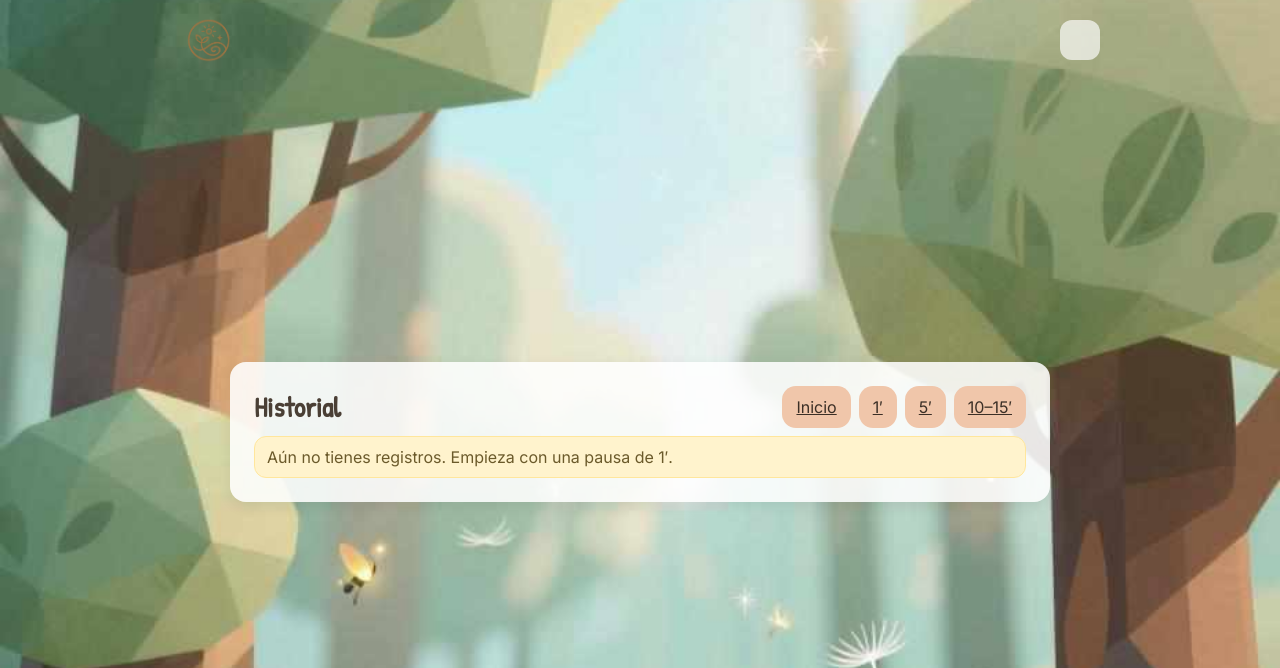
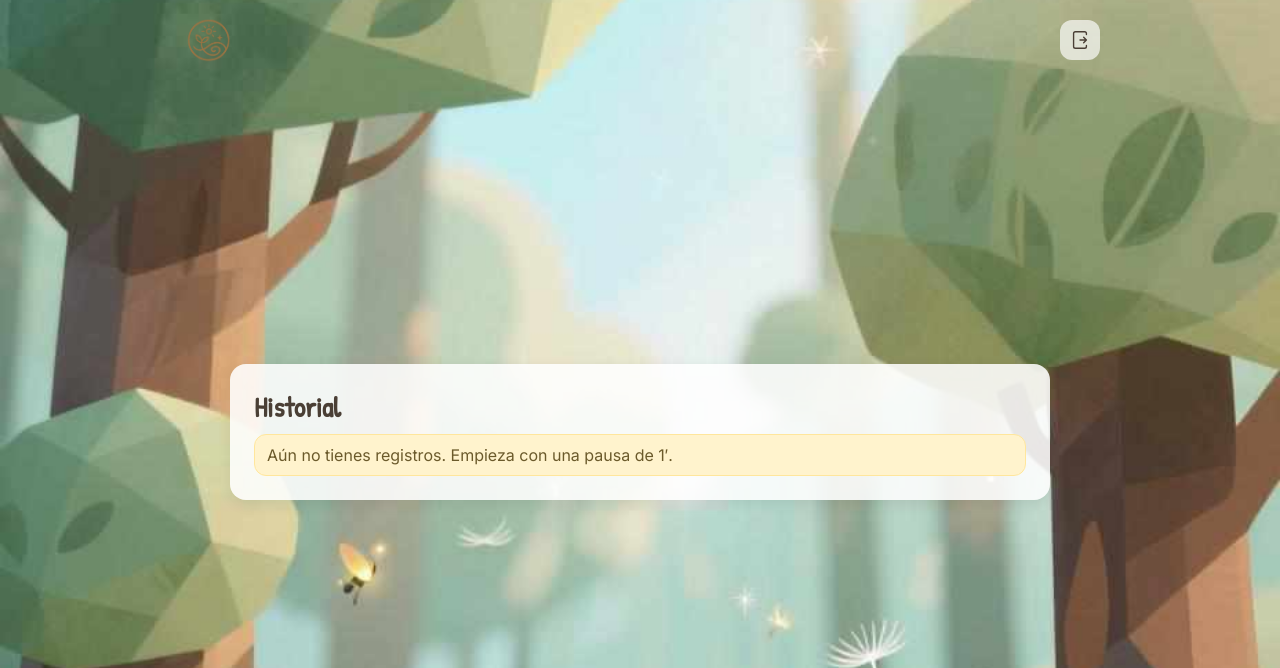
Before and after one commit to dvdgp9/behappier, a PHP site: page /history.php in a window 1280 px wide. Shown: the top 668 px of the page. Run offline with PHP 8.4, Linux system fonts and the light colour scheme; the visitor is signed in with stand-in values (Sample User, id 1); data that the repository does not hold is empty; some libraries are stand-ins or nearby versions.

Commit message:
Cambios de estilo 2

```diff
--- a/assets/styles.css
+++ b/assets/styles.css
@@ -33,6 +33,7 @@ small.help{color:#7d746b}
 .icon-btn{display:inline-flex; align-items:center; justify-content:center; width:40px; height:40px; border-radius:12px; color:var(--ink); background:#ffffffaa; text-decoration:none; transition:transform var(--motion), box-shadow var(--motion)}
 .icon-btn:hover{transform:translateY(-1px); box-shadow:0 6px 16px rgba(0,0,0,.12)}
 .icon-btn i{font-size:20px; line-height:1}
+.icon-btn svg{width:22px; height:22px; display:block}
 
 /* Floating Action Button (bottom-right) */
 .fab{position:fixed; right:20px; bottom:20px; z-index:1000; width:52px; height:52px; border-radius:16px; display:flex; align-items:center; justify-content:center; background:var(--ink); color:#fff; text-decoration:none; box-shadow:var(--shadow); transition:transform var(--motion), box-shadow var(--motion)}
--- a/history.php
+++ b/history.php
@@ -19,12 +19,6 @@ $rows = $st->fetchAll();
     <div class="card" style="width:min(820px,100%)">
       <div style="display:flex; justify-content:space-between; align-items:center; gap:8px; margin-bottom:8px">
         <h1 class="h1" style="margin:0">Historial</h1>
-        <div style="display:flex; gap:8px">
-          <a class="btn secondary" href="home.php">Inicio</a>
-          <a class="btn secondary" href="task.php?d=1">1′</a>
-          <a class="btn secondary" href="task.php?d=5">5′</a>
-          <a class="btn secondary" href="task.php?d=10">10–15′</a>
-        </div>
       </div>
 
       <?php if (!$rows): ?>
--- a/partials/head.php
+++ b/partials/head.php
@@ -17,7 +17,12 @@ declare(strict_types=1);
   <div class="container header-inner">
     <img src="assets/brand/Logo-behappier.png" alt="behappier" class="logo" width="140" height="auto">
     <?php if (function_exists('current_user_id') && current_user_id()): ?>
-      <a href="logout.php" class="icon-btn" aria-label="Cerrar sesión" title="Cerrar sesión"><i class="iconoir-logout"></i></a>
+      <a href="logout.php" class="icon-btn" aria-label="Cerrar sesión" title="Cerrar sesión">
+        <svg width="24px" height="24px" stroke-width="1.5" viewBox="0 0 24 24" fill="none" xmlns="http://www.w3.org/2000/svg" color="currentColor">
+          <path d="M12 12H19M19 12L16 15M19 12L16 9" stroke="currentColor" stroke-width="1.5" stroke-linecap="round" stroke-linejoin="round"></path>
+          <path d="M19 6V5C19 3.89543 18.1046 3 17 3H7C5.89543 3 5 3.89543 5 5V19C5 20.1046 5.89543 21 7 21H17C18.1046 21 19 20.1046 19 19V18" stroke="currentColor" stroke-width="1.5" stroke-linecap="round" stroke-linejoin="round"></path>
+        </svg>
+      </a>
     <?php endif; ?>
   </div>
 </header>
```
